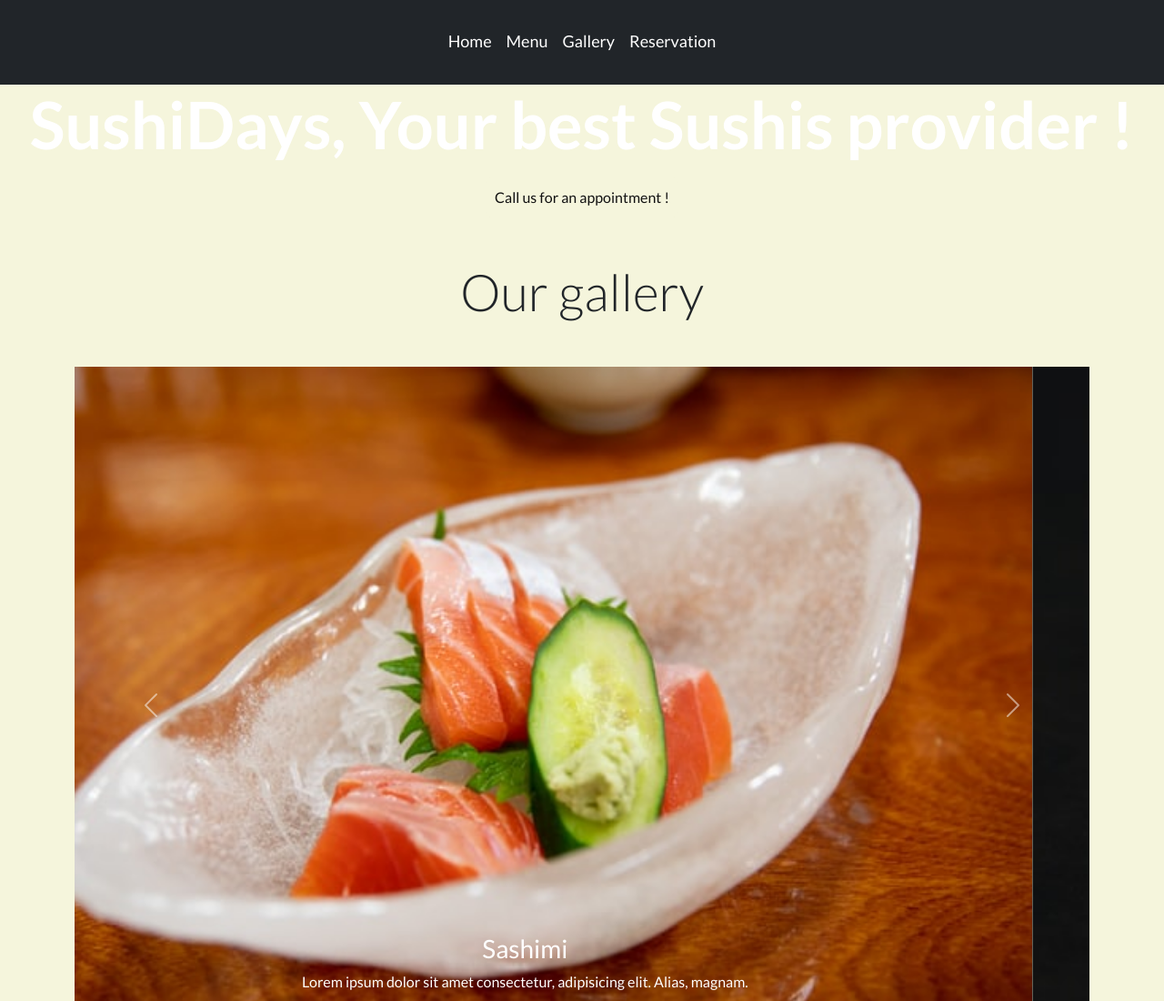
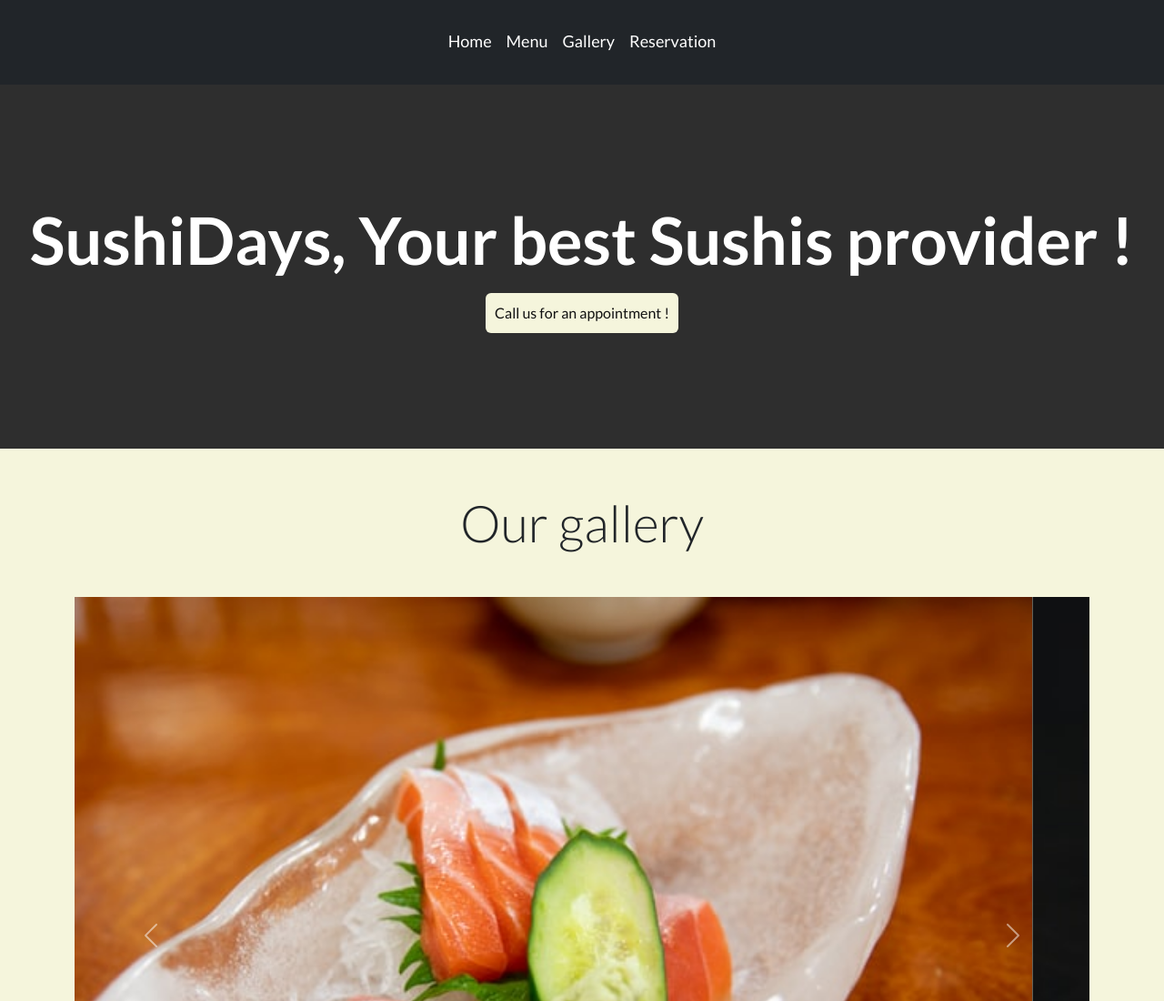
Before and after one commit to aperbet56/restaurant_japonais, a plain HTML site: page gallery.html in a window 1280 px wide. Shown: the top 1100 px of the page at 91% size. Drawn offline with nearby package versions, Linux system fonts and the light colour scheme.

Commit message:
Mise à jour du fichier style.css

```diff
--- a/style.css
+++ b/style.css
@@ -23,7 +23,8 @@ body {
 }
 
 .home,
-#presentation__chief__section {
+#presentation__chief__section,
+.introduction__gallery__section {
     background-color: #2e2e2e;
 }
 
@@ -98,3 +99,7 @@ li {
     background-size: cover;
     height: 500px;
 }
+
+.introduction__gallery__section {
+    height: 400px;
+}
```
